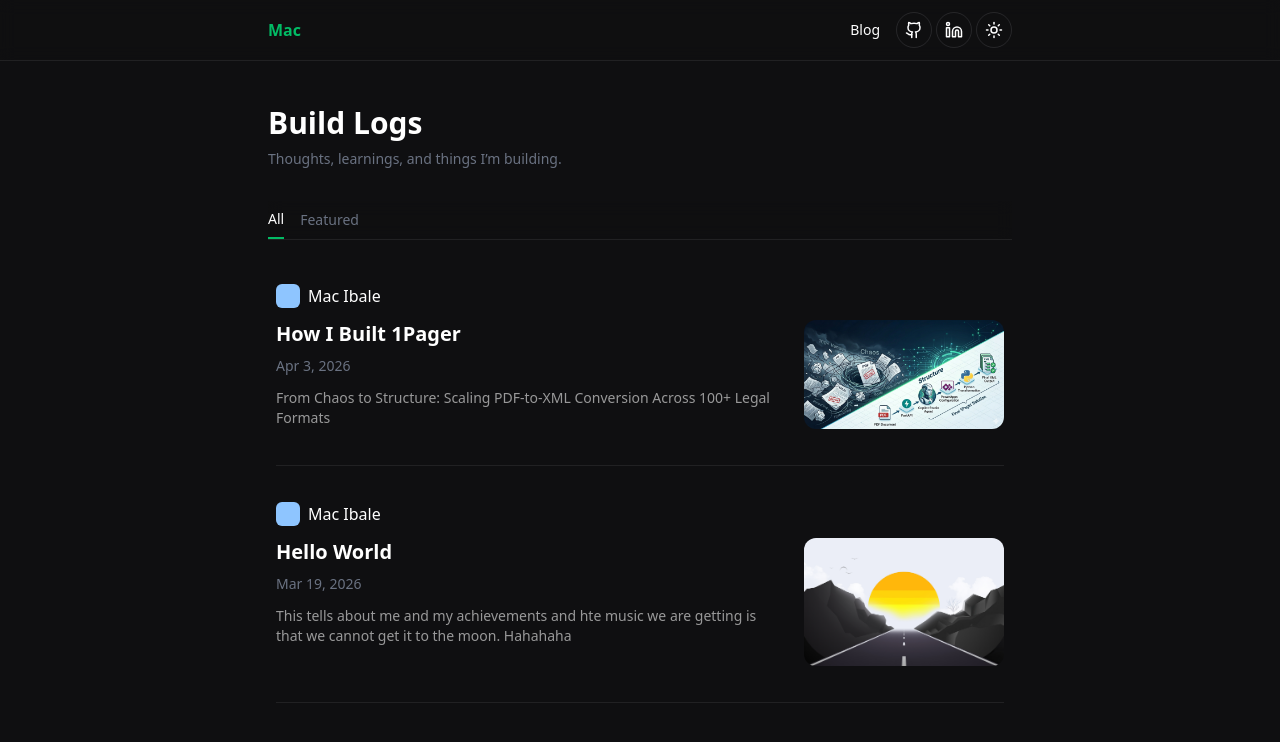
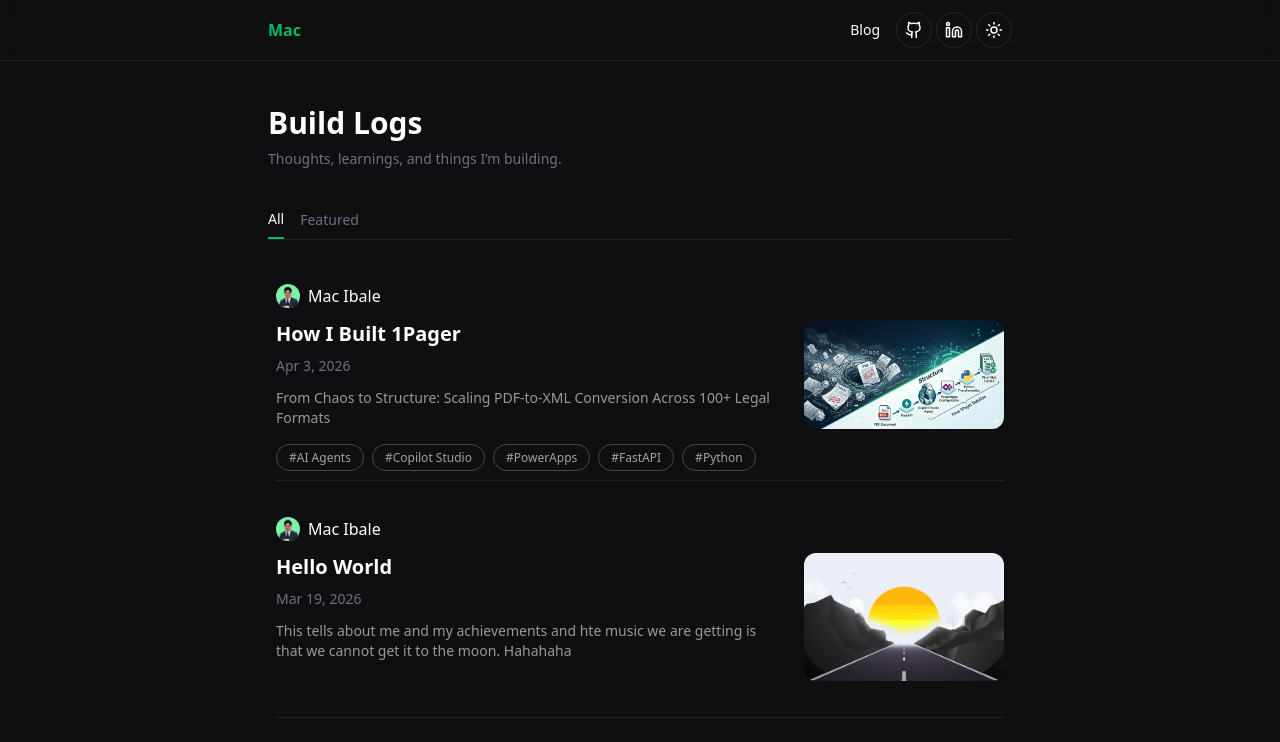
Before and after one commit to kanerumasta/my-site, a Next.js app: page /blog in a window 1280 px wide. Shown: the top 742 px of the page. Built offline with nearby package versions, Linux system fonts and the light colour scheme.

Commit message:
content-edit: how i built 1pager tags

```diff
--- a/components/BlogCard.tsx
+++ b/components/BlogCard.tsx
@@ -1,4 +1,5 @@
 import { TBlogPost } from "@/lib/types"
+import Image from "next/image"
 import Link from "next/link"
 
 
@@ -20,7 +21,9 @@ export default function BlogCard({ post }: BlogCardProps) {
 
 >
         <div className="flex items-center space-x-2 mb-3">
-            <div className="h-6 w-6 rounded-md bg-blue-300"/>
+            <div className="bg-green-300 rounded-full w-6 h-6 overflow-hidden">
+              <Image src={"/images/hero.png"} alt="Author" width={24} height={24}/>
+            </div>
             <p>Mac Ibale</p>
         </div>
 <div className="flex justify-between gap-6">
--- a/content/how-i-built-1pager.mdx
+++ b/content/how-i-built-1pager.mdx
@@ -3,6 +3,7 @@ title: "How I Built 1Pager"
 date: "2026-04-03"
 image: "/images/1pager-hero.png"
 excerpt: "From Chaos to Structure: Scaling PDF-to-XML Conversion Across 100+ Legal Formats"
+tags: ["AI Agents", "Copilot Studio", "PowerApps", "FastAPI", "Python"]
 ---
 
 1Pager is a legal document PDF to XML conversion system built with Copilot Studio. The challenge? Supporting 100+ venues, each with their own formatting requirements.
```
